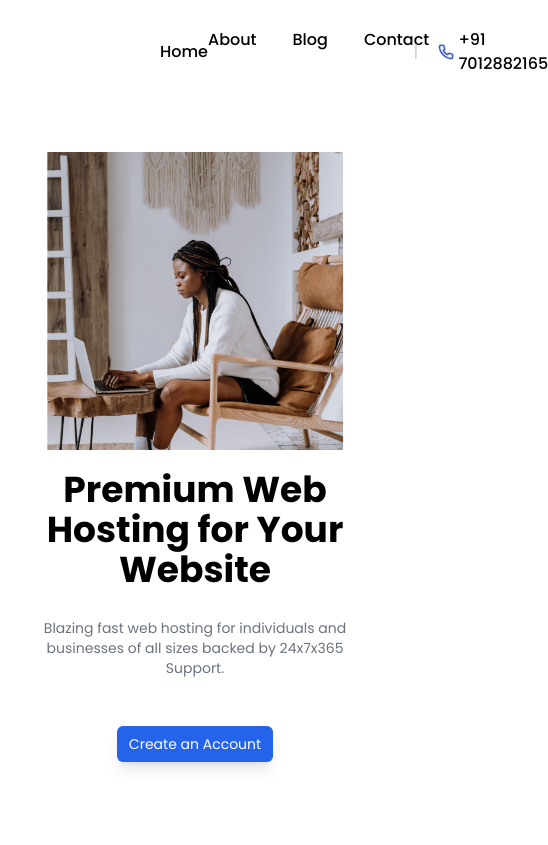
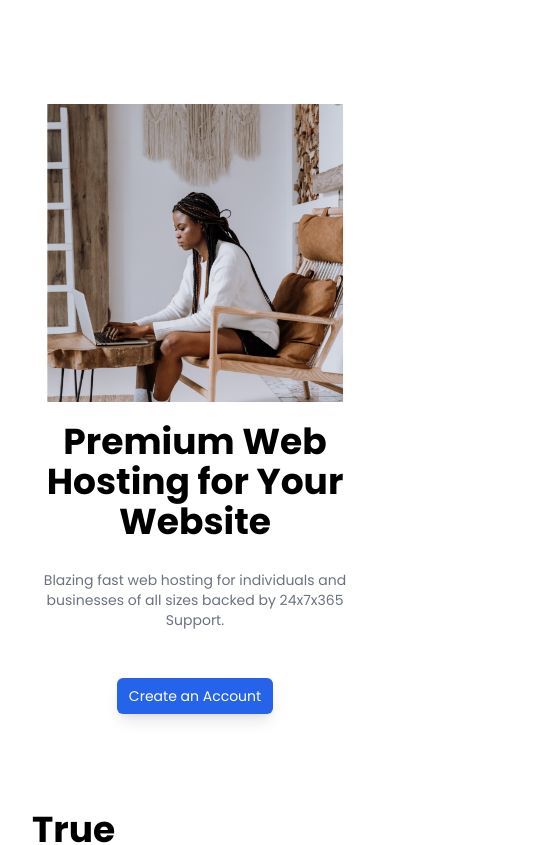
Before and after one commit to DHANIYEL/hoster, a React (Create React App) app: page / in a window 390 px wide. Shown: the top 845 px of the page, 548 px wide, since content can reach past the window. Built offline with nearby package versions, Linux system fonts and the light colour scheme.

Commit message:
puch nav links hamburgeru pending

```diff
--- a/package.json
+++ b/package.json
@@ -11,8 +11,10 @@
     "@types/react": "^18.3.7",
     "@types/react-dom": "^18.3.0",
     "hoster": "file:",
+    "lucide-react": "^0.441.0",
     "react": "^18.3.1",
     "react-dom": "^18.3.1",
+    "react-router-dom": "^6.26.2",
     "react-scripts": "5.0.1",
     "typescript": "^4.9.5",
     "web-vitals": "^2.1.4"
--- a/src/components/About.tsx
+++ b/src/components/About.tsx
@@ -3,7 +3,7 @@ import time from "../assets/time.png";
 
 const About = () => {
   return (
-    <div className="padding">
+    <div className="padding" id="about">
       <div className="flex justify-center items-center gap-10">
         <div className="flex gap-10 flex-col flex-1 ">
           <h1 className="text-4xl font-bold">True Cloud Web Hosting</h1>
--- a/src/components/Navbar.tsx
+++ b/src/components/Navbar.tsx
@@ -1,27 +1,33 @@
-import phoneImage from "../assets/phone-img.png"
+import phoneImage from "../assets/phone-img.png";
 
 const Navbar = () => {
+  // const nav = () => {
+  //   const [toggle, setToggle] = useState(false);
+  //   const handleToggle = () => {
+  //     setToggle(!toggle);
+  //   };
+  // };
   return (
     <div>
       <div className="flex justify-center py-7 px-40 items-center">
-        <ul className="flex justify-between w-full font-medium">
+        <ul className="flex justify-between w-full font-medium max-md:hidden">
           <li className="flex items-center">
             <a href="/">Home</a>
           </li>
           <div className="flex gap-9">
             <li>
-              <a href="/about">About</a>
+              <a href="#about">About</a>
             </li>
             <li>
-              <a href="/services">Blog</a>
+              <a href="#blog">Pricing</a>
             </li>
             <li>
-              <a href="/contact">Contact</a>
+              <a href="#contact">Contact</a>
             </li>
           </div>
           <li className="flex items-center justify-end gap-1">
             <p className="mr-4 text-gray-300">|</p>
-            <img src={phoneImage} alt="logo"  className="w-4 h-4"/>
+            <img src={phoneImage} alt="logo" className="w-4 h-4" />
             <p>+91 7012882165</p>
           </li>
         </ul>
```
Also changed, not shown: 1 other file (tests, documents, lock files or other folders).
